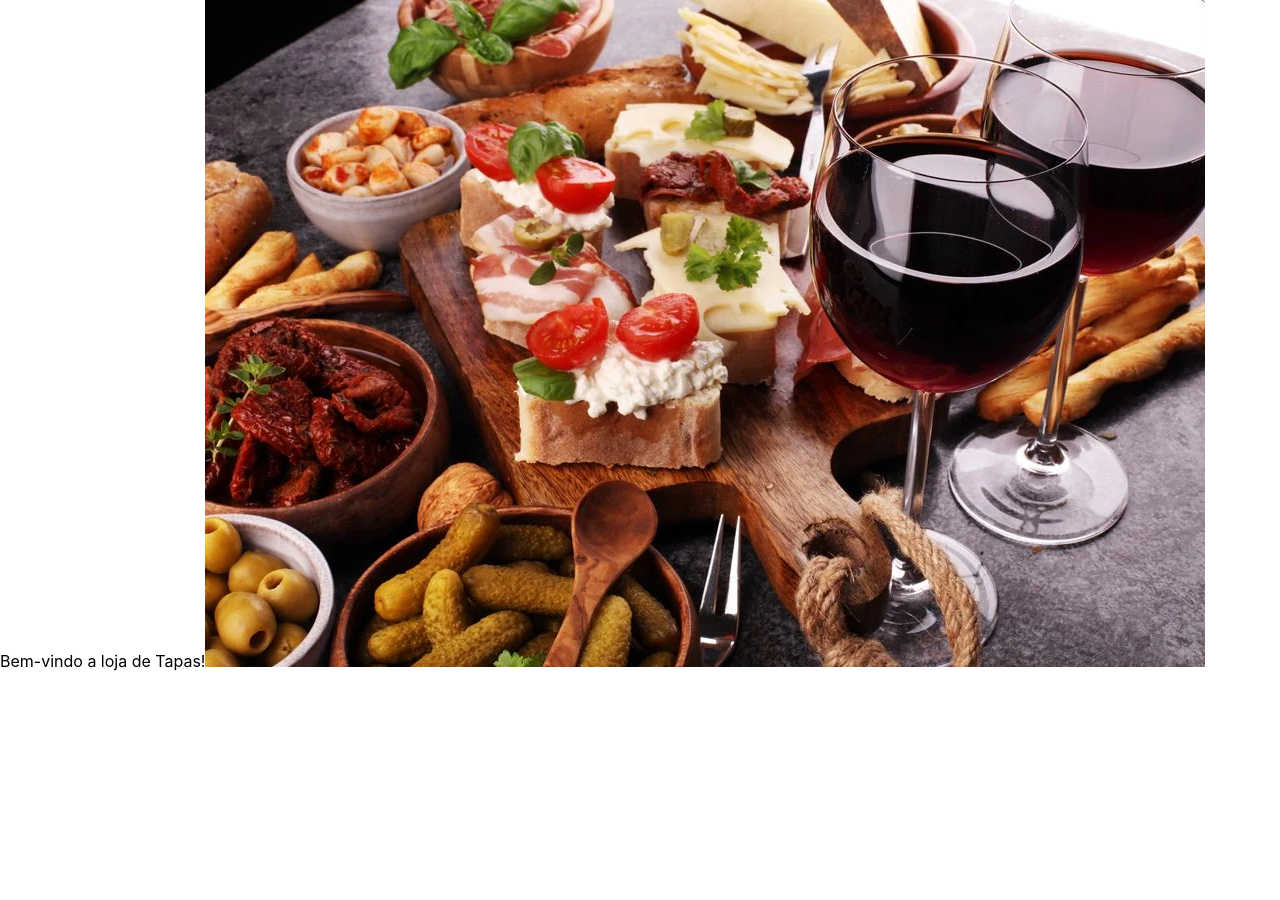
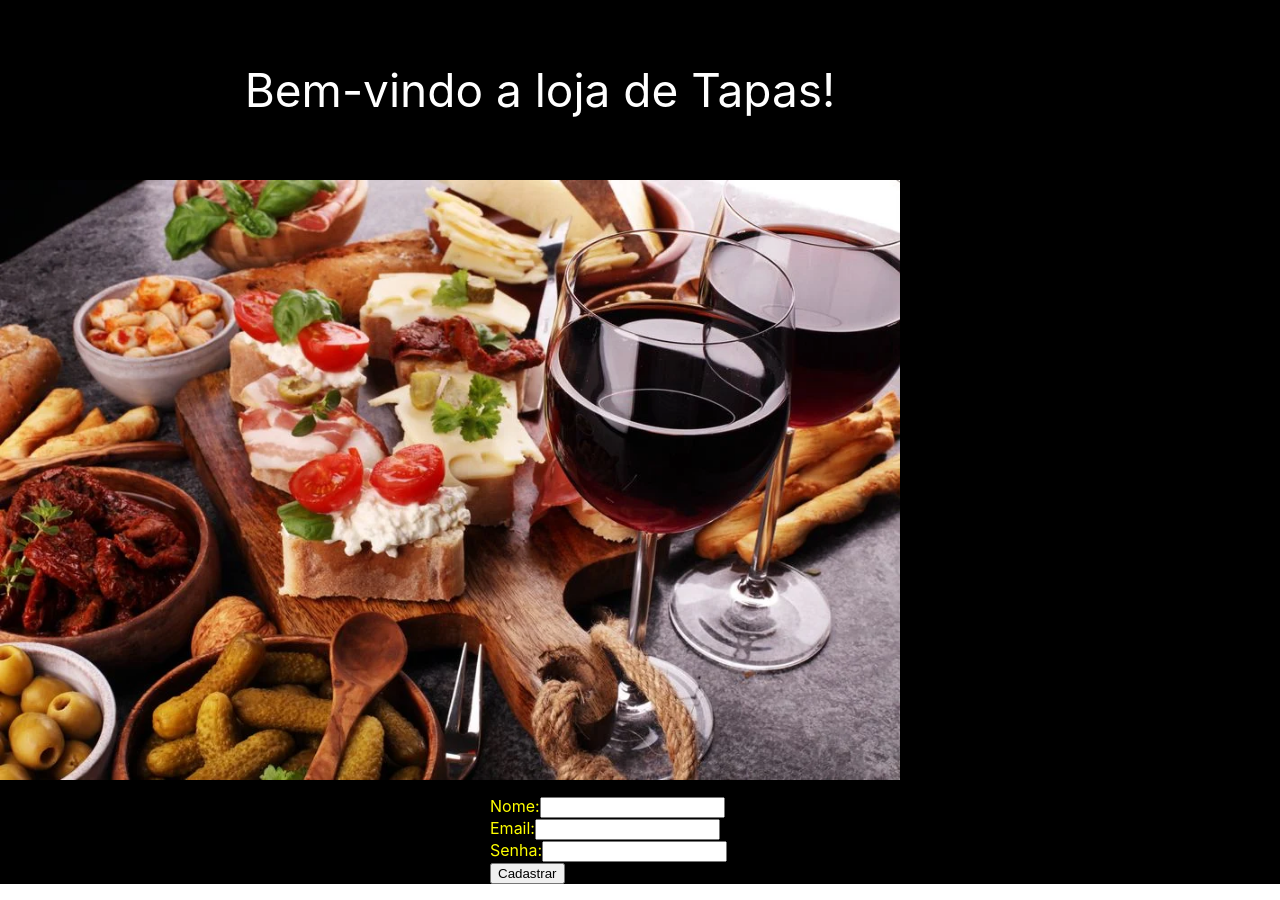
Before and after one commit to yasminhohenfeld/tapas-shop, a React (Create React App) app in the folder Frontend/my-app/: page / in a window 1280 px wide. Before the commit the page ends 800 px from the top, so only its background shows below. Built offline with nearby package versions, Linux system fonts and the light colour scheme.

Commit message:
frontend formulario

```diff
--- a/Frontend/my-app/src/App.css
+++ b/Frontend/my-app/src/App.css
@@ -1,5 +1,5 @@
 .App {
-  text-align: center;
+  /* text-align: center; */
 }
 
 
@@ -10,28 +10,33 @@
   /* flex-direction: column; */
   /* align-items: center; */
   /* justify-content: center; */
-  font-size: calc(20px + 2vmin);
-  /* color: white; */
 }
 
 .App-text{
   color: white;
+  font-size: calc(30px + 2vmin);
   display: flex;
-  flex-direction: column;
+  justify-content: center;
   align-items: center;
-  justify-content: center;
+  flex-direction: row-reverse;
+  margin-right: 200px;
+  height: 180px;
 
+}
+
+.App-text-two{
+  color: yellow;
+  display: flex;
+  /* justify-content: center; */
+  width: 300px;
+  margin-left: auto;
+  margin-right: auto;
 }
 
 .App-image {
   display: flex;
-  height: 400px;
-  /* width: 80%; */
-  align-items: center;
-  flex-direction: column;
-  justify-content: center;
-
-
+  justify-content: flex-start;
+  height: 600px;
 }
 
 
--- a/Frontend/my-app/src/App.js
+++ b/Frontend/my-app/src/App.js
@@ -2,10 +2,45 @@ import './App.css';
 
 function App() {
   return (
-    <div>
+    <div class="App-header">
       <div>
+
+        <div class= "App-text">
         Bem-vindo a loja de Tapas!
+        </div>
+
+        <div class="App-image">
         <img src='tapas-espanholas.webp' alt= "" />
+        </div>
+
+        <p class="App-text-two">
+
+          <form>
+            <div>
+            <label>
+              Nome:
+              <input type="text" name="name" required />
+            </label>
+            </div>
+
+            <div>
+            <label>
+              Email:
+              <input type="email" name="email" required />
+            </label>
+            </div>
+
+            <div>
+            <label>
+              Senha:
+              <input type="senha" name="senha" required />
+            </label>
+            </div>
+
+            <input type="submit" value="Cadastrar" />
+          </form>
+
+        </p>
 
 
       </div>
```
